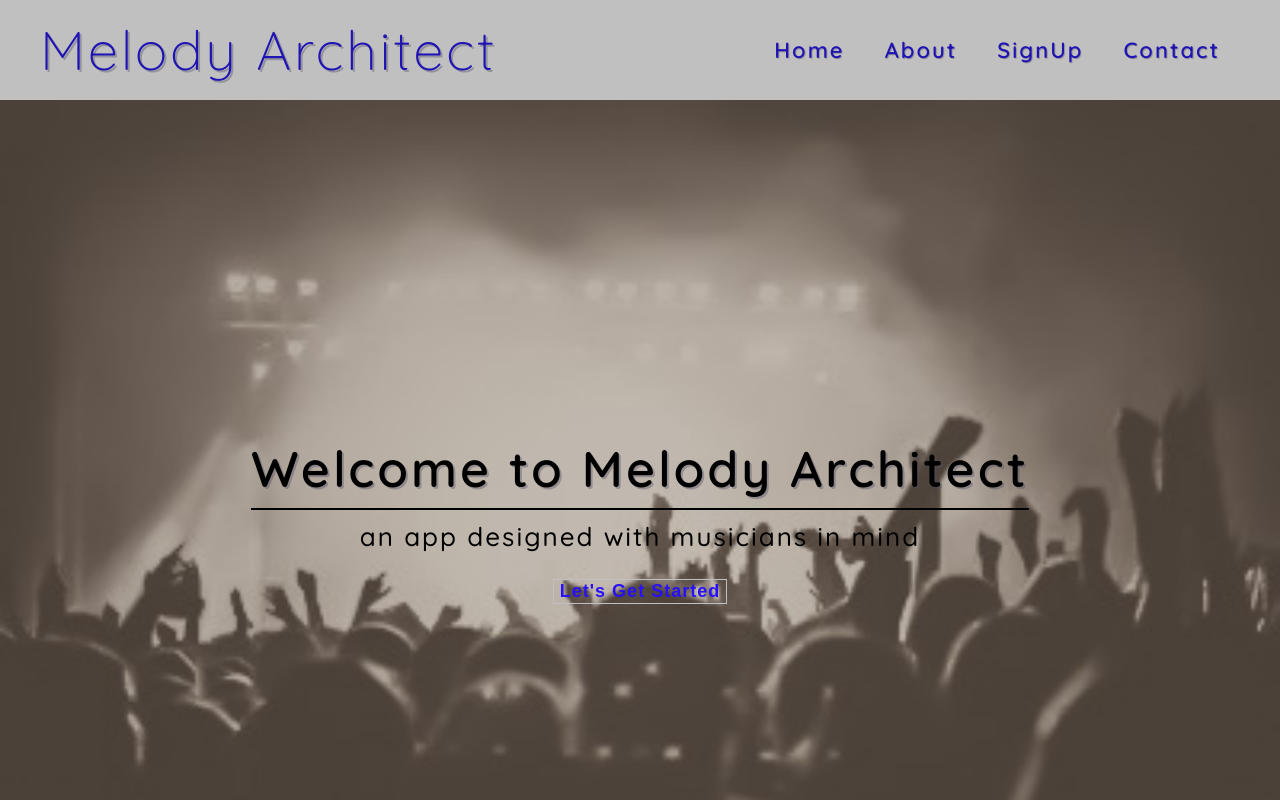
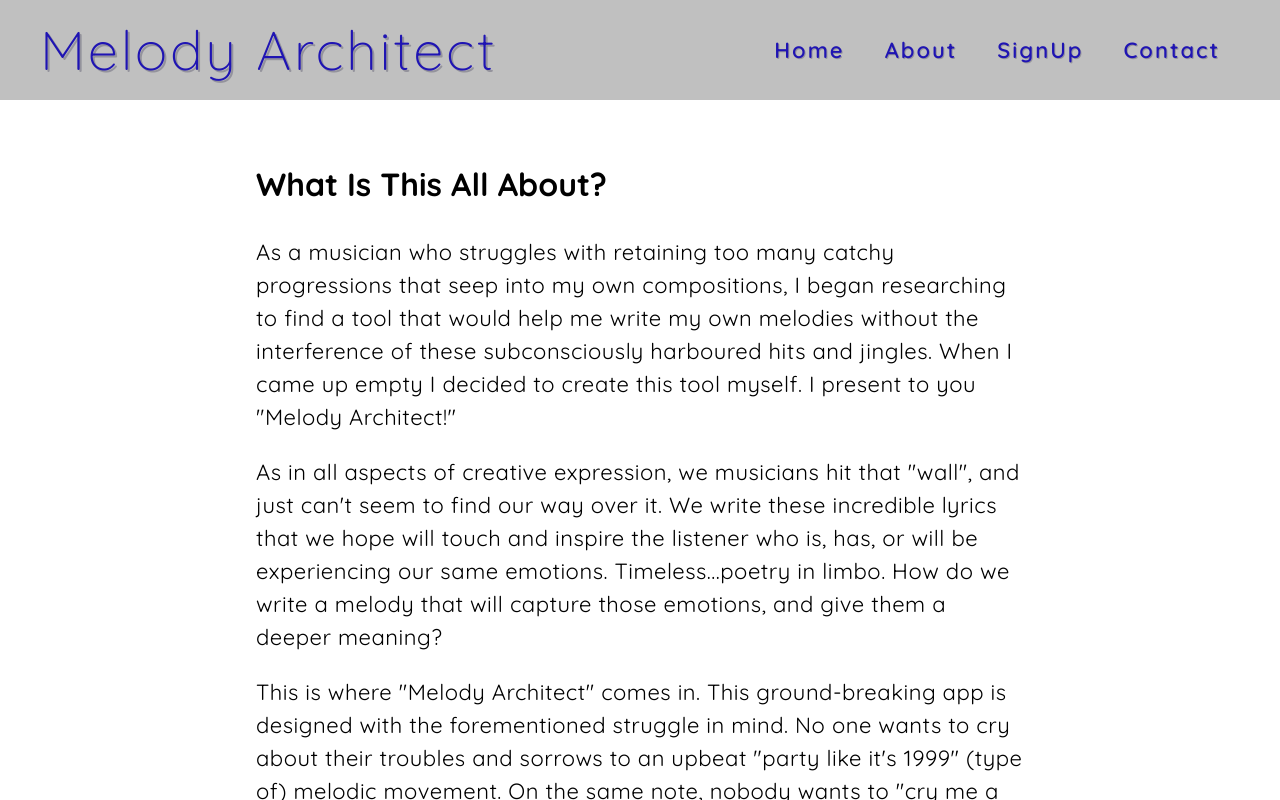
Before and after one commit to wlowrimore/smart-ma-0622-pro, a React (Create React App) app: page / in a window 1280 px wide. Both pictures are taken after a click on the element "About". Shown: the top 800 px of the page. Built offline with nearby package versions, Linux system fonts and the light colour scheme.

Commit message:
adds about layout

```diff
--- a/src/App.js
+++ b/src/App.js
@@ -5,6 +5,7 @@ import Navbar from "./components/Navbar";
 import Footer from "./components/Footer";
 
 import HomePage from "./components/HomePage";
+import AboutPage from "./components/AboutPage";
 
 function App() {
   const [currentTab, setCurrentTab] = useState("home");
@@ -13,7 +14,8 @@ function App() {
     switch (currentTab) {
       case "home":
         return <HomePage />;
-
+      case "about":
+        return <AboutPage />;
       default:
         return null;
     }
--- /dev/null
+++ b/src/components/AboutPage.js
@@ -0,0 +1,42 @@
+import React from "react";
+
+export default function AboutPage() {
+  return (
+    <section className="about" id="about">
+      <article className="about-info">
+        <h1>What Is This All About?</h1>
+        <p>
+          As a musician who struggles with retaining too many catchy
+          progressions that seep into my own compositions, I began researching
+          to find a tool that would help me write my own melodies without the
+          interference of these subconsciously harboured hits and jingles. When
+          I came up empty I decided to create this tool myself. I present to you
+          "Melody Architect!"
+        </p>
+        <p>
+          As in all aspects of creative expression, we musicians hit that
+          "wall", and just can't seem to find our way over it. We write these
+          incredible lyrics that we hope will touch and inspire the listener who
+          is, has, or will be experiencing our same emotions. Timeless...poetry
+          in limbo. How do we write a melody that will capture those emotions,
+          and give them a deeper meaning?
+        </p>
+        <p>
+          This is where "Melody Architect" comes in. This ground-breaking app is
+          designed with the forementioned struggle in mind. No one wants to cry
+          about their troubles and sorrows to an upbeat "party like it's 1999"
+          (type of) melodic movement. On the same note, nobody wants to "cry me
+          a river" when they just got exciting news. You get the picture.
+        </p>
+        <p>
+          With "Melody Architect" your lyrics are translated into chord
+          structures based on key words associated with feelings. You are then
+          be presented with these randomly generated structures. All you have to
+          do is arrange the chords in a way that works for you. You can even
+          transpose them to a different key signature if need be.
+        </p>
+        <p>So, with that said...Let's go write a hit!</p>
+      </article>
+    </section>
+  );
+}
--- a/src/components/Footer.js
+++ b/src/components/Footer.js
@@ -1,6 +1,6 @@
 import React from "react";
 
-export default function () {
+export default function Footer() {
   return (
     <footer>
       <div>
--- a/src/components/Navbar.js
+++ b/src/components/Navbar.js
@@ -11,8 +11,8 @@ function Navbar(props) {
           <li className={currentTab === "home" ? "navActive" : "mx-2"}>
             <span onClick={() => setCurrentTab("home")}>Home</span>
           </li>
-          <li className={currentTab === "home" ? "navActive" : "mx-2"}>
-            <span onClick={() => setCurrentTab("home")}>About</span>
+          <li className={currentTab === "about" ? "navActive" : "mx-2"}>
+            <span onClick={() => setCurrentTab("about")}>About</span>
           </li>
           <li className={currentTab === "home" ? "navActive" : "mx-2"}>
             <span onClick={() => setCurrentTab("home")}>SignUp</span>
--- a/src/index.css
+++ b/src/index.css
@@ -103,24 +103,46 @@ body {
   font-size: 26px;
   letter-spacing: 2px;
   margin-top: 10px;
+  margin-bottom: 60px;
 }
 
 .start-btn {
-  font-size: 18px;
+  font-size: 22px;
   font-weight: 700;
   text-align: center;
   letter-spacing: 1px;
   color: var(--secondary-blue);
   background: transparent;
-  border: 1px solid silver;
+  border: 1px solid transparent;
   cursor: pointer;
 }
 
 .start-btn:hover {
   color: #000;
   background: transparent;
-  border: 1px solid silver;
+  border: 1px solid transparent;
   transition: .4s;
+}
+
+/* ____________________________ABOUT_____________________________ */
+
+.about {
+  display: flex;
+  flex-direction: column;
+  height: 100vh;
+  padding: 2rem 8rem;
+}
+
+.about h1 {
+  font-size: 32px;
+  padding: 0 8rem;
+}
+
+.about p {
+  font-size: 22px;
+  padding: 0 8rem;
+  line-height: 1.5;
+  letter-spacing: 0.5px;
 }
 
 /* ____________________________FOOTER____________________________ */
```
